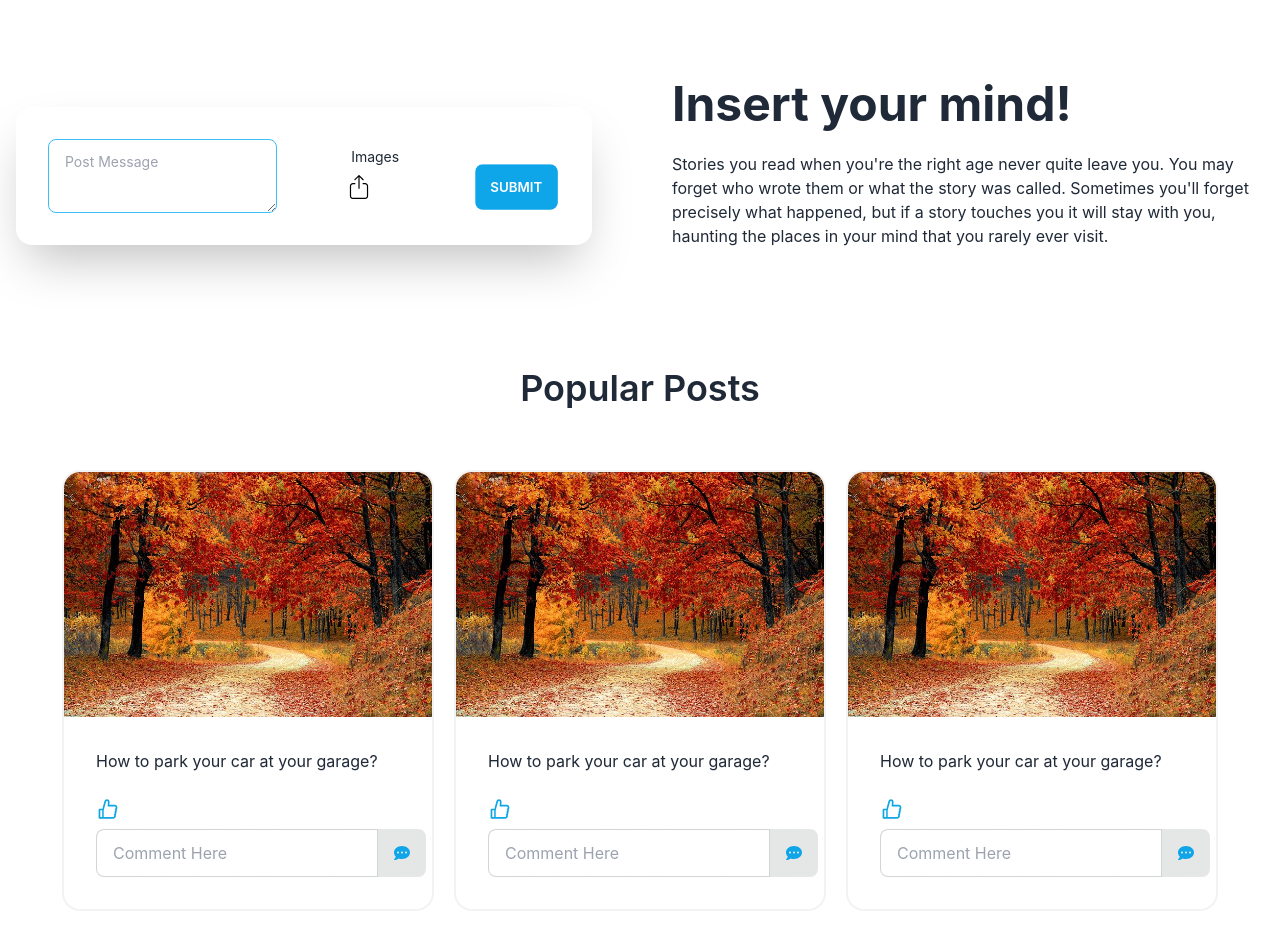
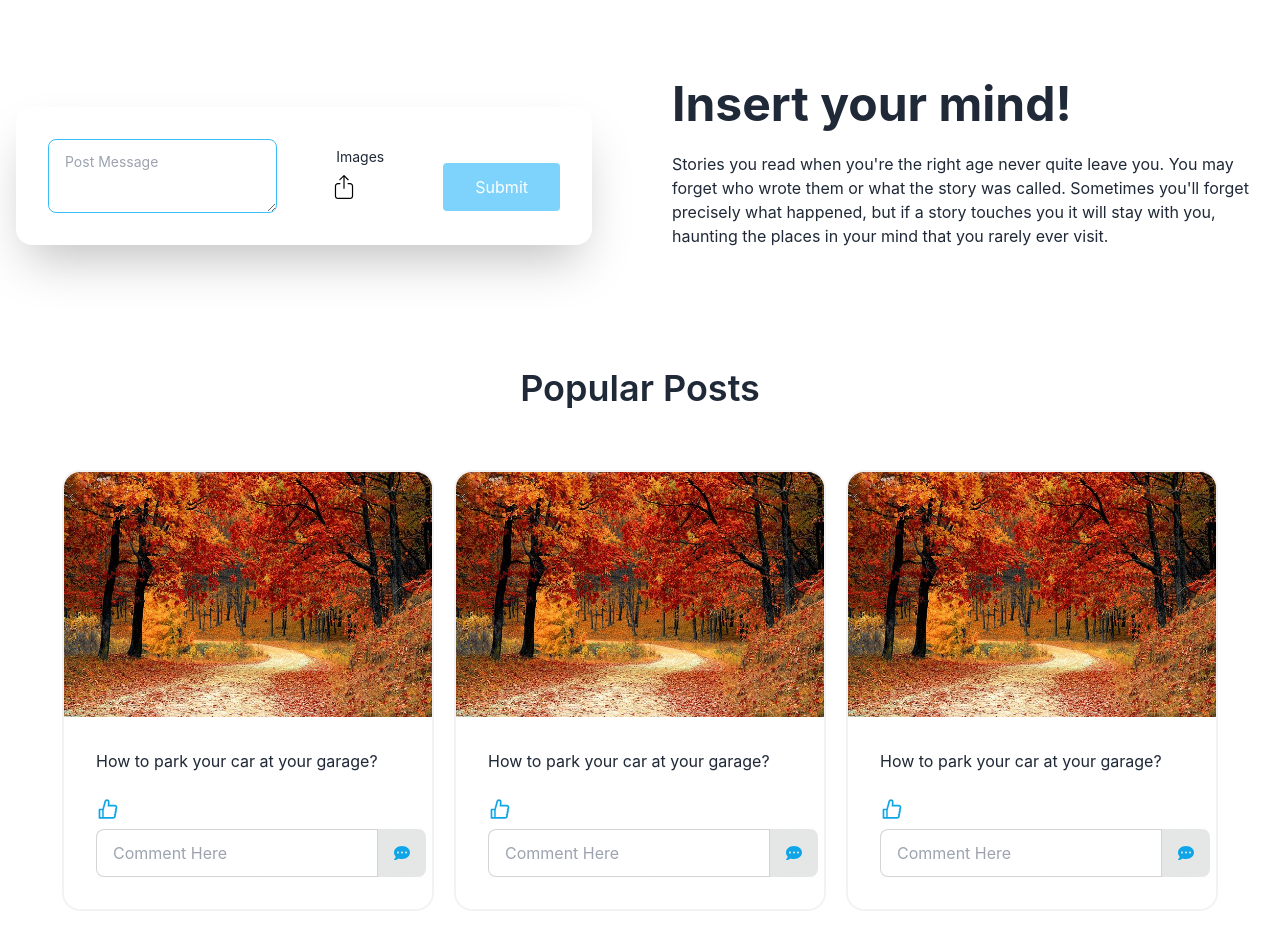
Before and after one commit to amena-hira/SocialCon, a React (Create React App) app: page / in a window 1280 px wide. Shown: the part 880-1829 px from the top of the page. Built offline with nearby package versions, Linux system fonts and the light colour scheme; no server answers.

Commit message:
post disable without login

```diff
--- a/src/Pages/Dashboard/AddPost.js
+++ b/src/Pages/Dashboard/AddPost.js
@@ -1,7 +1,9 @@
-import React from 'react';
+import React, { useContext } from 'react';
+import { AuthContext } from '../../Context/AuthProvider';
 import upload from '../../images/upload.svg';
 
 const AddPost = () => {
+    const { user } = useContext(AuthContext);
     return (
         <div className=''>
             <div className="hero py-20">
@@ -24,11 +26,23 @@ const AddPost = () => {
                                         <input type="file" className='hidden' />
                                         <img src={upload} className='h-6 w-6' alt="" />
                                     </label>
-                                    <input type='submit' className="btn mt-6 bg-sky-500 border-none hover:bg-pink-900 text-white max-w-xl lg:hidden" value="Submit" />
+                                    {
+                                        user?.uid?
+                                        <input type='submit' className="mt-3 btn mt-6 bg-sky-500 border-none hover:bg-pink-900 text-white max-w-xl lg:hidden" value="Submit" />
+                                        :
+                                        <button type="button" class="mt-3 px-8 py-3 text-white bg-sky-300 rounded focus:outline-none max-w-xl lg:hidden" disabled>Submit</button>
+                                    }
                                 </div>
-                                <div className="mt-6">
-                                    <input type='submit' className="btn bg-sky-500 border-none hover:bg-pink-900 text-white max-w-xl hidden lg:block" value="Submit" />
-                                </div>
+                                {
+                                    user?.uid ?
+                                        <div className="mt-6">
+                                            <button className='btn bg-sky-500 border-none hover:bg-sky-900 text-white max-w-xl hidden lg:block'>Submit</button>
+                                        </div>
+                                        :
+                                        <div className="mt-6">
+                                            <button type="button" class="px-8 py-3 text-white bg-sky-300 rounded focus:outline-none max-w-xl hidden lg:block" disabled>Submit</button>
+                                        </div>
+                                }
                             </form>
 
                         </div>
```
